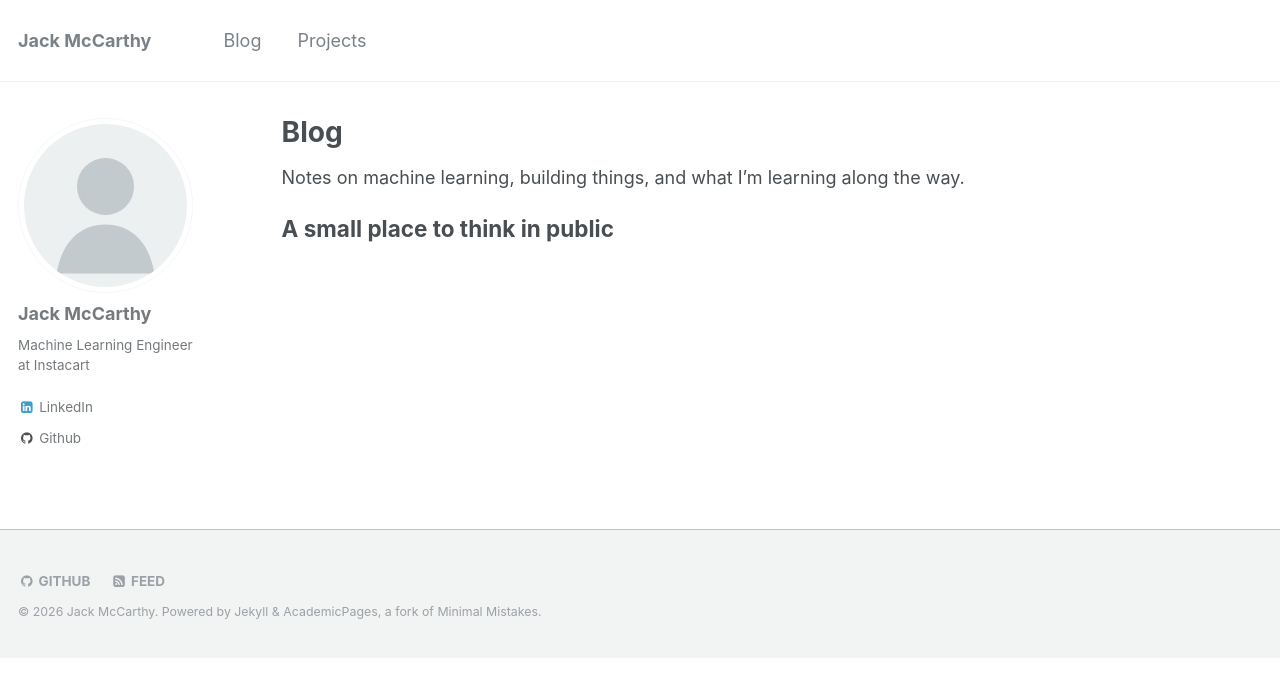
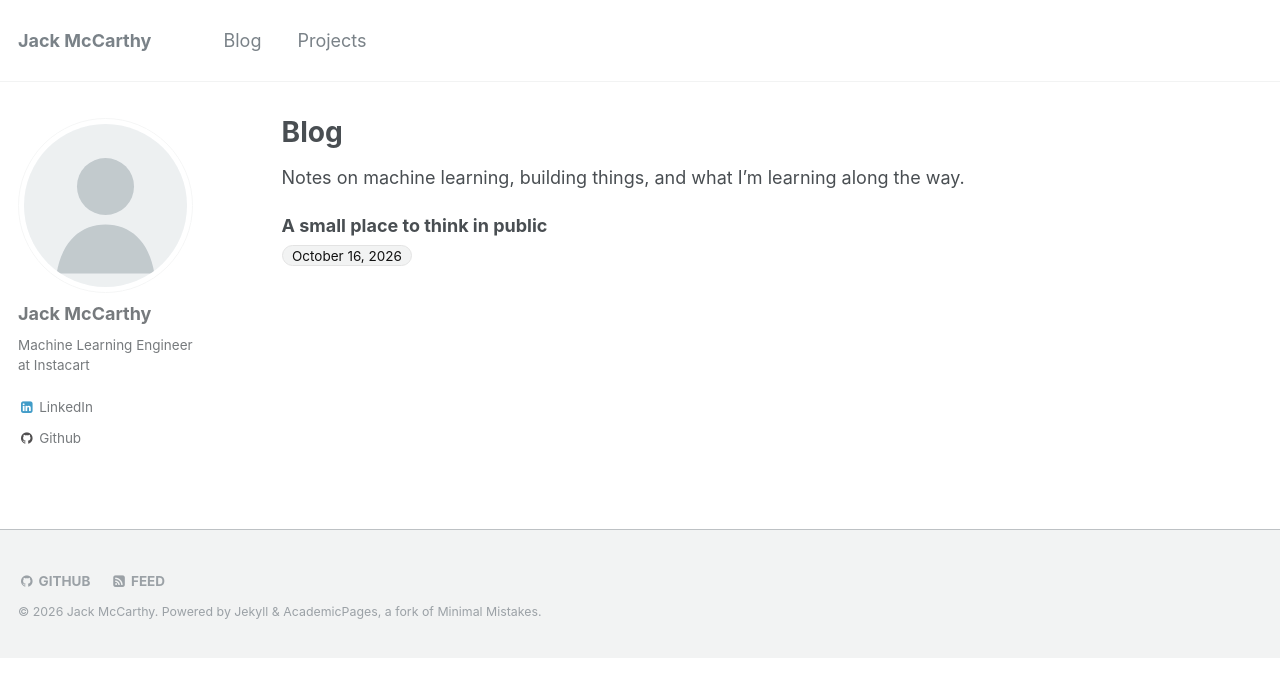
Before and after one commit to jwmccarthy/jwmccarthy.github.io, a Jekyll site: the page built from _pages/index.md, in a window 1280 px wide. Shown: the top 697 px of the page. Built offline with Jekyll 4.4.1, drawn with Linux system fonts in a browser that asks for light colours.

Commit message:
Show compact dates below post titles

```diff
--- a/_includes/archive-single.html
+++ b/_includes/archive-single.html
@@ -34,6 +34,10 @@
       {% endif %}
     </h2>
 
+    {% if post.date %}
+      <p class="page__date"><time datetime="{{ post.date | date_to_xmlschema }}">{{ post.date | date: "%B %d, %Y" }}</time></p>
+    {% endif %}
+
     {% if post.citation and post.paperurl %}
       <p>Recommended citation: {{ post.citation }} <a href="{{ post.paperurl }}"><u>{{ post.paperurl }}</u></a></p>
     {% elsif post.citation %}
--- a/assets/css/main.scss
+++ b/assets/css/main.scss
@@ -46,6 +46,11 @@
 .archive__item-title {
   margin-top: 0;
   margin-bottom: 0.35em;
+  font-size: 1em;
+}
+
+.archive__item .page__date {
+  margin: 0;
 }
 
 @media (min-width: 57.8125em) {
```
